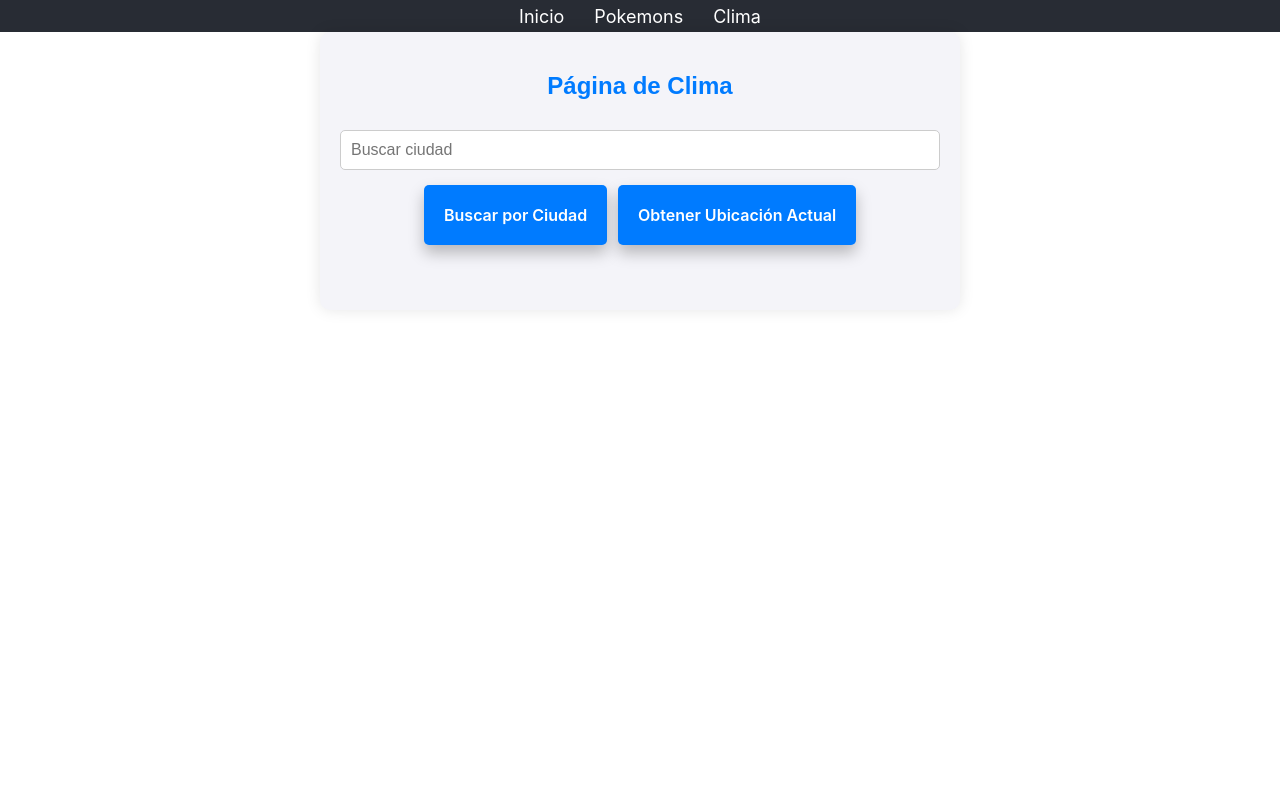
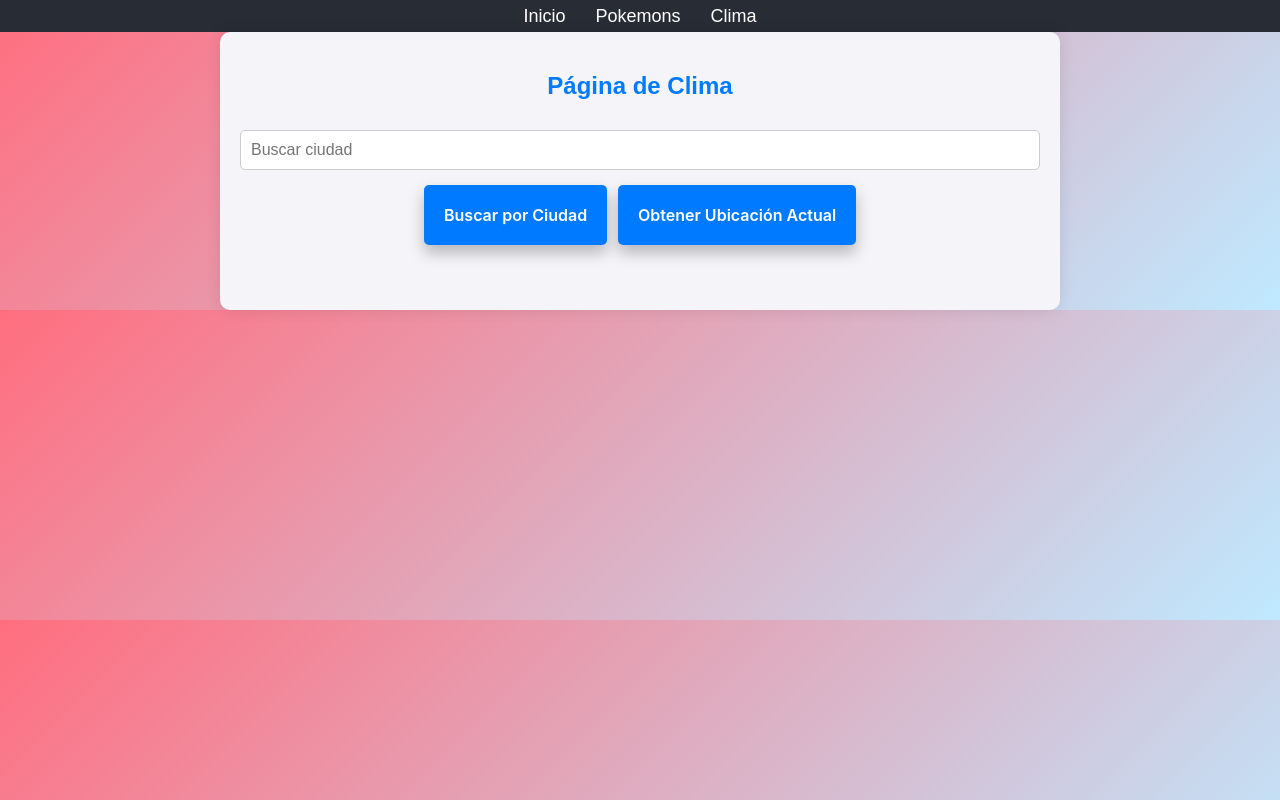
Before and after one commit to Tellotello/mundo-web, a React (Create React App) app: page /climate in a window 1280 px wide. Built offline with nearby package versions, Linux system fonts and the light colour scheme.

Commit message:
Css weather

```diff
--- a/package.json
+++ b/package.json
@@ -7,6 +7,7 @@
     "@testing-library/react": "^13.4.0",
     "@testing-library/user-event": "^13.5.0",
     "axios": "^1.7.7",
+    "express": "^4.21.0",
     "react": "^18.3.1",
     "react-dom": "^18.3.1",
     "react-modal": "^3.16.1",
--- a/src/components/Clima.jsx
+++ b/src/components/Clima.jsx
@@ -1,6 +1,7 @@
 // src/components/Climate.js
 import React, { useState, useEffect, useCallback } from "react";
 import axios from "axios";
+import styles from './Climate.module.css';
 
 function Climate() {
   const [weatherData, setWeatherData] = useState([]);
@@ -97,30 +98,30 @@ function Climate() {
   }, [lat, lon, fetchWeatherDataByCoords]);
 
   return (
-    <div style={containerStyle}>
-      <h2 style={titleStyle}>Página de Clima</h2>
+    <div className={styles.container}>
+      <h2 className={styles.title}>Página de Clima</h2>
 
       <input
         type="text"
         placeholder="Buscar ciudad"
         value={city}
         onChange={(e) => setCity(e.target.value)}
-        style={inputStyle}
+        className={styles.input}
       />
-      <div style={buttonContainerStyle}>
-        <button onClick={fetchWeatherDataByCity} style={buttonStyle}>
+      <div className={styles.buttonContainer}>
+        <button onClick={fetchWeatherDataByCity} className={styles.button}>
           Buscar por Ciudad
         </button>
-        <button onClick={getGeolocation} style={buttonStyle}>
+        <button onClick={getGeolocation} className={styles.button}>
           Obtener Ubicación Actual
         </button>
       </div>
 
-      {error && <p style={errorStyle}>{error}</p>}
+      {error && <p className={styles.error}>{error}</p>}
 
-      <div style={weatherListStyle}>
+      <div className={styles.weatherList}>
         {weatherData.map((weather) => (
-          <div key={weather.id} style={weatherStyle}>
+          <div key={weather.id} className={styles.weather}>
             <h2>{weather.location}</h2>
             <p>Temperatura: {weather.temperature} °C</p>
             <p>Descripción: {weather.description}</p>
@@ -129,7 +130,7 @@ function Climate() {
                 Distancia desde tu ubicación: {calculateDistance(currentLocation.lat, currentLocation.lon, weather.lat, weather.lon).toFixed(2)} km
               </p>
             )}
-            <button onClick={() => handleDelete(weather.id)} style={deleteButtonStyle}>
+            <button onClick={() => handleDelete(weather.id)} className={styles.deleteButton}>
               Eliminar
             </button>
           </div>
@@ -139,83 +140,4 @@ function Climate() {
   );
 }
 
-const containerStyle = {
-  textAlign: "center",
-  marginTop: "50px",
-  display: "flex",
-  flexDirection: "column",
-  alignItems: "center",
-  backgroundColor: "#f4f4f9",
-  padding: "20px",
-  borderRadius: "10px",
-  boxShadow: "0px 0px 15px rgba(0,0,0,0.1)",
-  maxWidth: "600px",
-  margin: "0 auto",
-};
-
-const titleStyle = {
-  color: "#007bff",
-  fontFamily: "Arial, sans-serif",
-  marginBottom: "20px",
-};
-
-const inputStyle = {
-  padding: "10px",
-  margin: "10px",
-  fontSize: "16px",
-  border: "1px solid #ccc",
-  borderRadius: "5px",
-  width: "100%",
-  boxSizing: "border-box",
-};
-
-const buttonStyle = {
-  padding: "10px 20px",
-  fontSize: "16px",
-  backgroundColor: "#007bff",
-  color: "#fff",
-  border: "none",
-  borderRadius: "5px",
-  cursor: "pointer",
-  margin: "5px",
-  transition: "background-color 0.3s ease",
-};
-
-const buttonContainerStyle = {
-  display: "flex",
-  justifyContent: "center",
-  marginBottom: "20px",
-};
-
-const weatherListStyle = {
-  marginTop: "20px",
-  width: "100%",
-};
-
-const weatherStyle = {
-  padding: "15px",
-  border: "1px solid #007bff",
-  borderRadius: "10px",
-  backgroundColor: "#e9f1fe",
-  marginBottom: "10px",
-  boxShadow: "0px 0px 10px rgba(0,0,0,0.05)",
-};
-
-const deleteButtonStyle = {
-  padding: "5px 10px",
-  fontSize: "14px",
-  backgroundColor: "#dc3545",
-  color: "#fff",
-  border: "none",
-  borderRadius: "5px",
-  cursor: "pointer",
-  marginTop: "10px",
-};
-
-const errorStyle = {
-  color: "red",
-  fontSize: "14px",
-  marginTop: "10px",
-};
-
 export default Climate;
--- /dev/null
+++ b/src/components/Climate.module.css
@@ -0,0 +1,96 @@
+/* styles.css */
+
+body {
+    background: linear-gradient(135deg, #ff6e7f, #bfe9ff);
+    margin: 0;
+    font-family: Arial, sans-serif;
+}
+
+.container {
+    text-align: center;
+    margin-top: 50px;
+    display: flex;
+    flex-direction: column;
+    align-items: center;
+    background-color: #f4f4f9;
+    padding: 20px;
+    border-radius: 10px;
+    box-shadow: 0px 0px 15px rgba(0,0,0,0.1);
+    max-width: 800px;
+    margin: 0 auto;
+}
+
+.title {
+    color: #007bff;
+    font-family: Arial, sans-serif;
+    margin-bottom: 20px;
+}
+
+.input {
+    padding: 10px;
+    margin: 10px;
+    font-size: 16px;
+    border: 1px solid #ccc;
+    border-radius: 5px;
+    width: 100%;
+    box-sizing: border-box;
+}
+
+.button {
+    padding: 10px 20px;
+    font-size: 16px;
+    background-color: #007bff;
+    color: #fff;
+    border: none;
+    border-radius: 5px;
+    cursor: pointer;
+    margin: 5px;
+    transition: background-color 0.3s ease;
+}
+
+.button:hover {
+    background-color: #0056b3;
+}
+
+.buttonContainer {
+    display: flex;
+    justify-content: center;
+    margin-bottom: 20px;
+}
+
+.weatherList {
+    margin-top: 20px;
+    display: flex;
+    flex-wrap: wrap;
+    gap: 10px;
+}
+
+.weather {
+    padding: 15px;
+    border: 1px solid #007bff;
+    border-radius: 10px;
+    background: linear-gradient(135deg, #f9f871, #a2f05f);
+    width: calc(50% - 10px);
+    box-sizing: border-box;
+    box-shadow: 0px 0px 10px rgba(0,0,0,0.1);
+    color: #333;
+    font-family: Arial, sans-serif;
+    min-width: 300px;
+}
+
+.deleteButton {
+    padding: 5px 10px;
+    font-size: 14px;
+    background-color: #dc3545;
+    color: #fff;
+    border: none;
+    border-radius: 5px;
+    cursor: pointer;
+    margin-top: 10px;
+}
+
+.error {
+    color: red;
+    font-size: 14px;
+    margin-top: 10px;
+}
```
Also changed, not shown: 1 other file (tests, documents, lock files or other folders).
